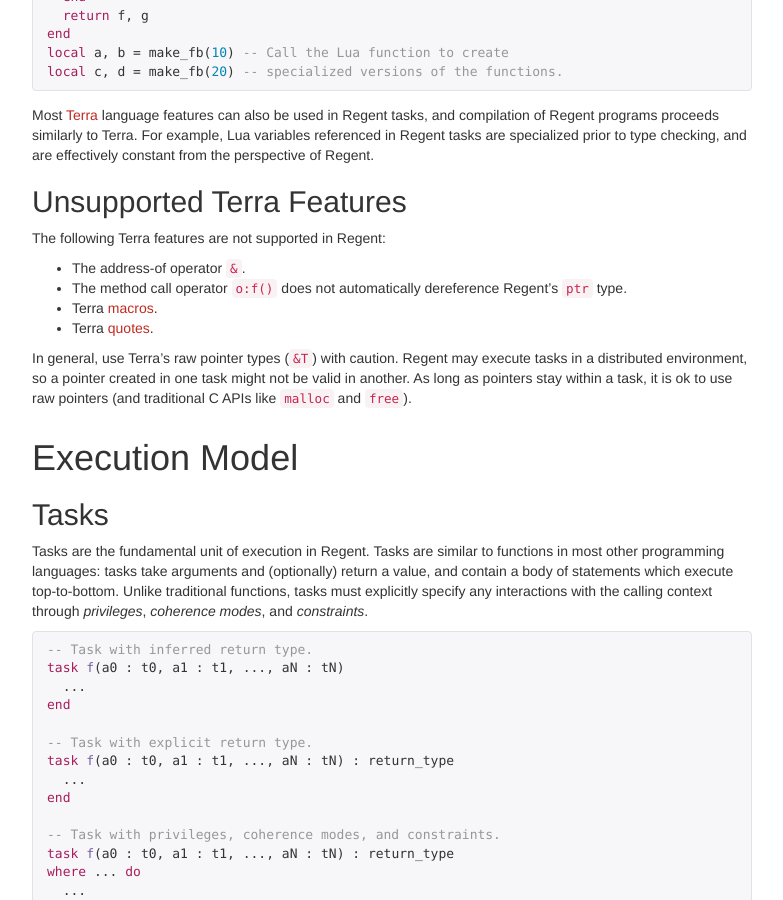
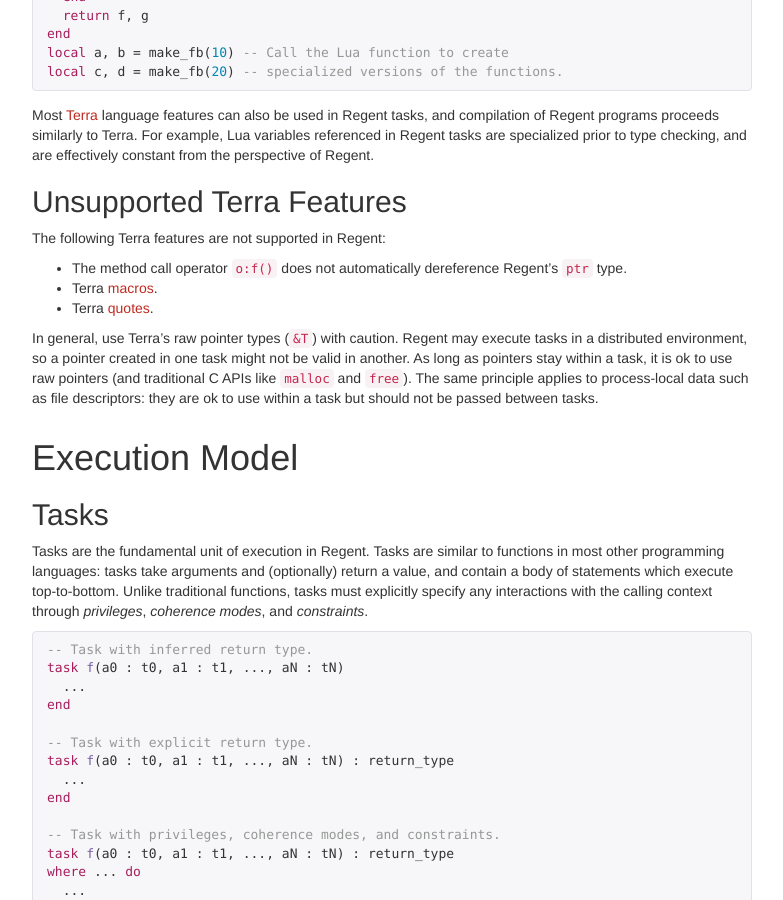
Before and after one commit to StanfordLegion/regent-lang.org, a Jekyll site: the page built from reference.md, in a window 1280 px wide and 900 px high, scrolled down 1343 px. Shown: the whole window, without its empty margins (248-1031 px from the left). Built offline with Jekyll 4.4.1, drawn with Linux system fonts in a browser that asks for light colours; nearby versions of some CDN libraries.

Commit message:
Update language reference to note that & is now permitted.

```diff
--- a/reference.md
+++ b/reference.md
@@ -86,7 +86,6 @@
 
 The following Terra features are not supported in Regent:
 
-  * The address-of operator `&`.
   * The method call operator `o:f()` does not automatically
     dereference Regent's `ptr` type.
   * Terra [macros](http://terralang.org/api.html#macro).
@@ -96,7 +95,9 @@
 may execute tasks in a distributed environment, so a pointer created
 in one task might not be valid in another. As long as pointers stay
 within a task, it is ok to use raw pointers (and traditional C APIs
-like `malloc` and `free`).
+like `malloc` and `free`). The same principle applies to process-local
+data such as file descriptors: they are ok to use within a task but
+should not be passed between tasks.
 
 # Execution Model
 
```
